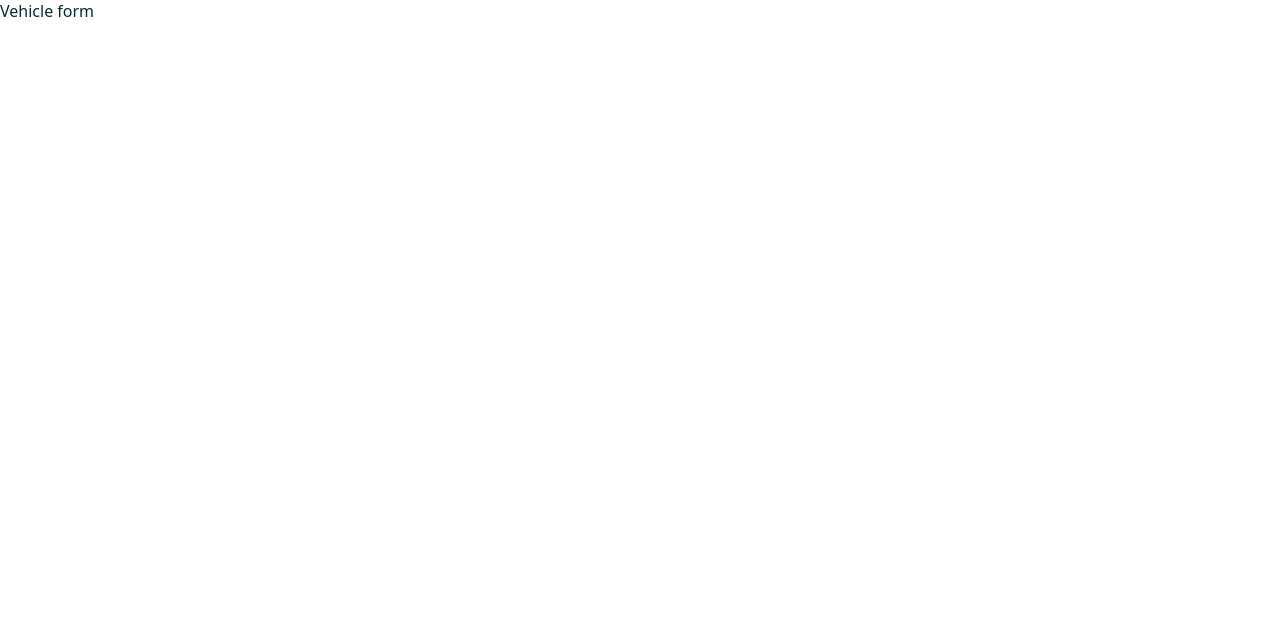
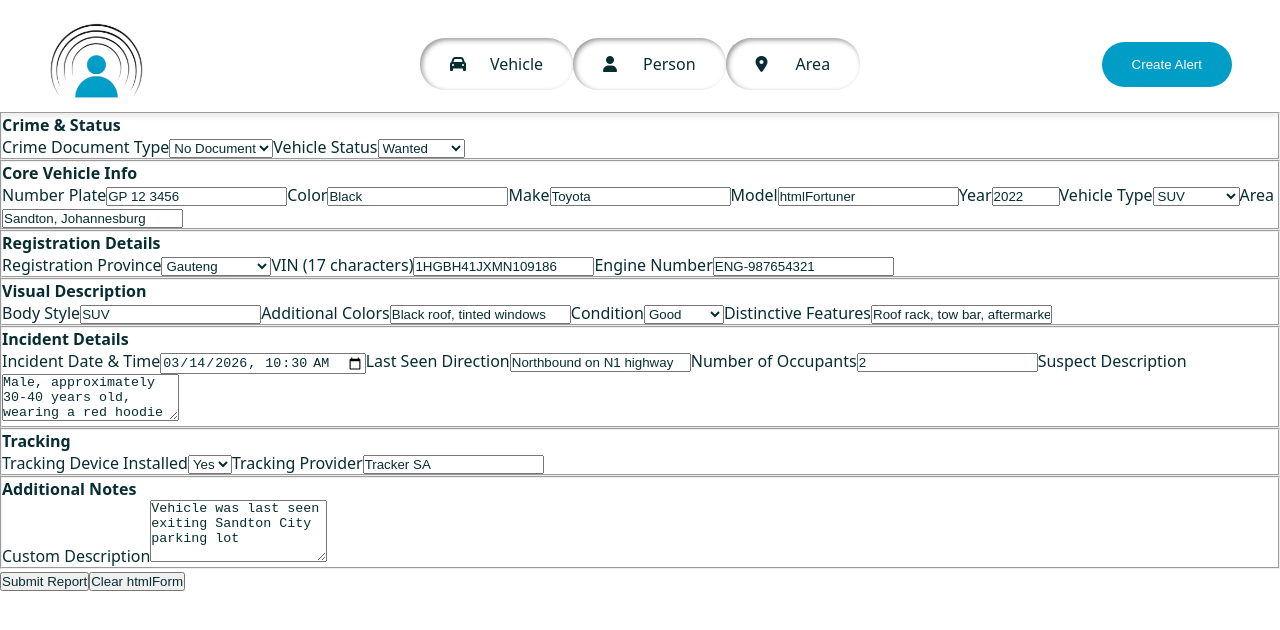
Before and after one commit to saoxygen/Neighbourhood-Alerts, a React (Vite) app in the folder Neighbourhood Alerts/neighbourhood-alert-react-app/: page /vehicle-form in a window 1280 px wide. Shown: the top 630 px of the page. Built offline with nearby package versions, Linux system fonts and the light colour scheme; the HTML template or start-up script is replaced by a standard one.

Commit message:
react form html added

```diff
--- a/Neighbourhood Alerts/neighbourhood-alert-react-app/src/Header.tsx
+++ b/Neighbourhood Alerts/neighbourhood-alert-react-app/src/Header.tsx
@@ -12,8 +12,8 @@ function Header() {
             <nav>
                 <ul>
                     <a href="#" className="btn" onClick={() => navigate("/vehicle-form")}><li className="flex-center"><i className="fa-solid fa-car icons"></i>Vehicle</li></a>
-                    <a href="#" className="btn"><li className="flex-center"><i className="fa-solid fa-user icons"></i>Person</li></a>
-                    <a href="#" className="btn"><li className="flex-center"><i className="fa-solid fa-location-dot icons"></i>Area</li></a>
+                    <a href="#" className="btn" onClick={() => navigate("/person-form")}><li className="flex-center"><i className="fa-solid fa-user icons"></i>Person</li></a>
+                    <a href="#" className="btn" onClick={() => navigate("/area-form")}><li className="flex-center"><i className="fa-solid fa-location-dot icons"></i>Area</li></a>
                 </ul>
             </nav>
             <div id="cta">
--- a/Neighbourhood Alerts/neighbourhood-alert-react-app/src/pages/vehicle-form.tsx
+++ b/Neighbourhood Alerts/neighbourhood-alert-react-app/src/pages/vehicle-form.tsx
@@ -1,12 +1,157 @@
 
-function VehicleForm () {
+import Header from '../Header.tsx'
+
+function VehiclehtmlForm() {
 
     return (
-        <section>
-            Vehicle form
-        </section>
+        <>
+            <Header />
+            <section>
+                <form>
+
+                    <fieldset>
+                        <h4>Crime &amp; Status</h4>
+
+                        <label htmlFor="crimeDocumentType">Crime Document Type</label>
+                        <select id="crimeDocumentType" name="crimeDocumentType">
+                            <option value="NO_DOCUMENT">No Document</option>
+                            <option value="AFFIDAVIT">Affidavit</option>
+                            <option value="POLICE_REPORT">Police Report</option>
+                            <option value="COURT_ORDER">Court Order</option>
+                        </select>
+
+                        <label htmlFor="vehicleStatus">Vehicle Status</label>
+                        <select id="vehicleStatus" name="vehicleStatus">
+                            <option value="WANTED" selected>Wanted</option>
+                            <option value="RECOVERED">Recovered</option>
+                            <option value="STOLEN">Stolen</option>
+                            <option value="HIJACKED">Hijacked</option>
+                        </select>
+                    </fieldset>
+
+                    <fieldset>
+                        <h4>Core Vehicle Info</h4>
+
+                        <label htmlFor="numberPlate">Number Plate</label>
+                        <input type="text" id="numberPlate" name="numberPlate" value="GP 12 3456" placeholder="e.g. GP 12 3456" />
+
+                        <label htmlFor="color">Color</label>
+                        <input type="text" id="color" name="color" value="Black" placeholder="e.g. Black" />
+
+                        <label htmlFor="make">Make</label>
+                        <input type="text" id="make" name="make" value="Toyota" placeholder="e.g. Toyota" />
+
+                        <label htmlFor="model">Model</label>
+                        <input type="text" id="model" name="model" value="htmlFortuner" placeholder="e.g. htmlFortuner" />
+
+                        <label htmlFor="year">Year</label>
+                        <input type="number" id="year" name="year" value="2022" min="1900" max="2100" placeholder="e.g. 2022" />
+
+                        <label htmlFor="vehicleType">Vehicle Type</label>
+                        <select id="vehicleType" name="vehicleType">
+                            <option value="SUV" selected>SUV</option>
+                            <option value="SEDAN">Sedan</option>
+                            <option value="HATCHBACK">Hatchback</option>
+                            <option value="BAKKIE">Bakkie</option>
+                            <option value="MINIBUS">Minibus</option>
+                            <option value="TRUCK">Truck</option>
+                            <option value="MOTORCYCLE">Motorcycle</option>
+                            <option value="OTHER">Other</option>
+                        </select>
+
+                        <label htmlFor="area">Area</label>
+                        <input type="text" id="area" name="area" value="Sandton, Johannesburg" placeholder="e.g. Sandton, Johannesburg" />
+                    </fieldset>
+
+                    <fieldset>
+                        <h4>Registration Details</h4>
+
+                        <label htmlFor="registrationProvince">Registration Province</label>
+                        <select id="registrationProvince" name="registrationProvince">
+                            <option value="Gauteng" selected>Gauteng</option>
+                            <option value="Western Cape">Western Cape</option>
+                            <option value="Eastern Cape">Eastern Cape</option>
+                            <option value="KwaZulu-Natal">KwaZulu-Natal</option>
+                            <option value="Limpopo">Limpopo</option>
+                            <option value="Mpumalanga">Mpumalanga</option>
+                            <option value="North West">North West</option>
+                            <option value="Free State">Free State</option>
+                            <option value="Northern Cape">Northern Cape</option>
+                        </select>
+
+                        <label htmlFor="vin">VIN (17 characters)</label>
+                        <input type="text" id="vin" name="vin" value="1HGBH41JXMN109186" placeholder="17-character VIN" />
+
+                        <label htmlFor="engineNumber">Engine Number</label>
+                        <input type="text" id="engineNumber" name="engineNumber" value="ENG-987654321" placeholder="e.g. ENG-987654321" />
+                    </fieldset>
+
+                    <fieldset>
+                        <h4>Visual Description</h4>
+
+                        <label htmlFor="bodyStyle">Body Style</label>
+                        <input type="text" id="bodyStyle" name="bodyStyle" value="SUV" placeholder="e.g. SUV, Sedan" />
+
+                        <label htmlFor="additionalColors">Additional Colors</label>
+                        <input type="text" id="additionalColors" name="additionalColors" value="Black roof, tinted windows" placeholder="e.g. White roof, red stripe" />
+
+                        <label htmlFor="condition">Condition</label>
+                        <select id="condition" name="condition">
+                            <option value="EXCELLENT">Excellent</option>
+                            <option value="GOOD" selected>Good</option>
+                            <option value="FAIR">Fair</option>
+                            <option value="POOR">Poor</option>
+                            <option value="DAMAGED">Damaged</option>
+                        </select>
+
+                        <label htmlFor="distinctiveFeatures">Distinctive Features</label>
+                        <input type="text" id="distinctiveFeatures" name="distinctiveFeatures" value="Roof rack, tow bar, aftermarket rims" placeholder="e.g. Roof rack, custom rims" />
+                    </fieldset>
+
+                    <fieldset>
+                        <h4>Incident Details</h4>
+
+                        <label htmlFor="incidentTimestamp">Incident Date &amp; Time</label>
+                        <input type="datetime-local" id="incidentTimestamp" name="incidentTimestamp" value="2026-03-14T10:30" />
+
+                        <label htmlFor="lastSeenDirection">Last Seen Direction</label>
+                        <input type="text" id="lastSeenDirection" name="lastSeenDirection" value="Northbound on N1 highway" placeholder="e.g. Northbound on N1" />
+
+                        <label htmlFor="numberOfOccupants">Number of Occupants</label>
+                        <input type="number" id="numberOfOccupants" name="numberOfOccupants" value="2" min="0" placeholder="e.g. 2" />
+
+                        <label htmlFor="suspectDescription">Suspect Description</label>
+                        <textarea id="suspectDescription" name="suspectDescription" rows={3} placeholder="Describe suspect(s)...">Male, approximately 30-40 years old, wearing a red hoodie</textarea>
+                    </fieldset>
+
+                    <fieldset>
+                        <h4>Tracking</h4>
+
+                        <label htmlFor="trackingDeviceInstalled">Tracking Device Installed</label>
+                        <select id="trackingDeviceInstalled" name="trackingDeviceInstalled">
+                            <option value="true" selected>Yes</option>
+                            <option value="false">No</option>
+                        </select>
+
+                        <label htmlFor="trackingProvider">Tracking Provider</label>
+                        <input type="text" id="trackingProvider" name="trackingProvider" value="Tracker SA" placeholder="e.g. Tracker SA, Netstar" />
+                    </fieldset>
+
+                    <fieldset>
+                        <h4>Additional Notes</h4>
+
+                        <label htmlFor="customDescription">Custom Description</label>
+                        <textarea id="customDescription" name="customDescription" rows={4} placeholder="Any additional inhtmlFormation...">Vehicle was last seen exiting Sandton City parking lot</textarea>
+                    </fieldset>
+
+                    <button type="submit">Submit Report</button>
+                    <button type="reset">Clear htmlForm</button>
+
+                </form>
+            </section>
+        </>
     );
 
 }
 
-export default VehicleForm;
+export default VehiclehtmlForm;
```
